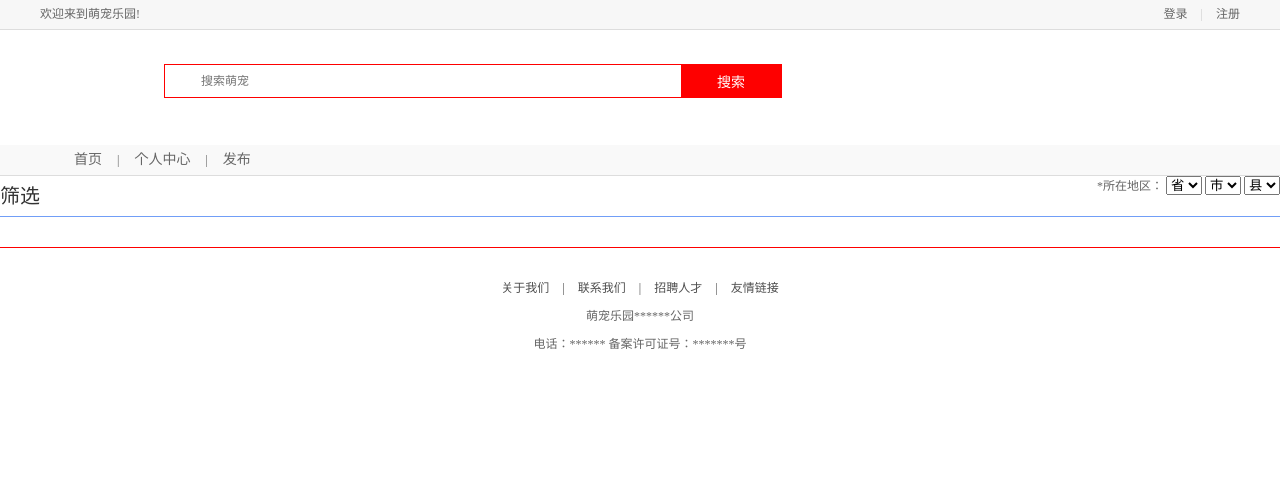
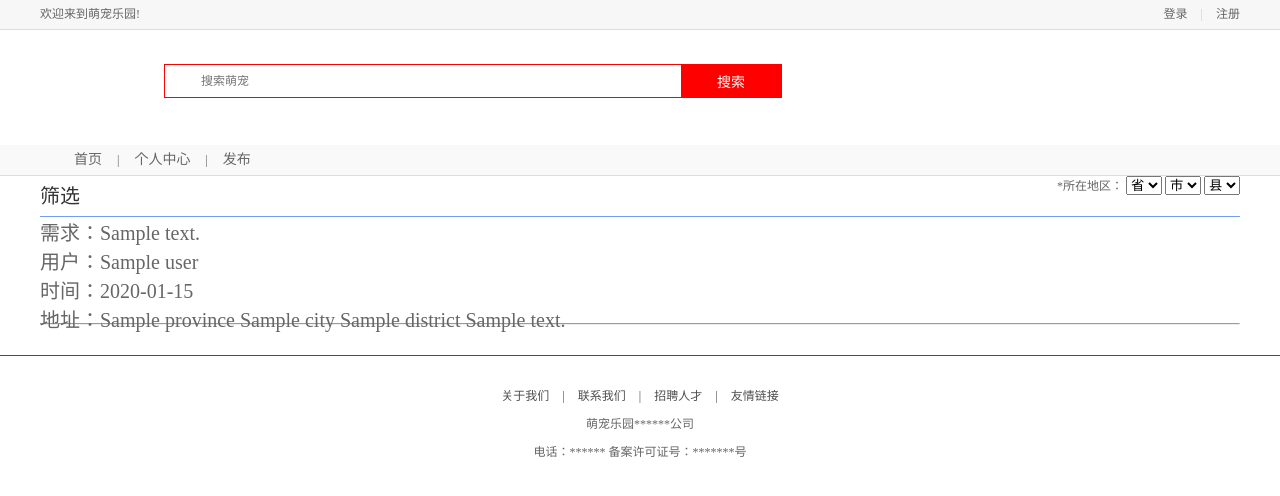
Before and after one commit to EnJoyABoy/mengchongleyuan, a Python web app: template mengchongleyuan/templates/index.html in a window 1280 px wide. Shown: the top 496 px of the page. Run offline with Jinja, Linux system fonts and the light colour scheme; the template is opened without the code that fills it: most values are stand-ins (such as "Sample title", 1, 10 or a date in 2020); grey boxes are pictures that could not be loaded.

Commit message:
首页显示数据库中读取的需求博客内容

```diff
--- a/mengchongleyuan/templates/index.html
+++ b/mengchongleyuan/templates/index.html
@@ -52,10 +52,11 @@
 					<li class="interval">|</li>
 					<li><a href="">发布</a></li>
 				</ul>
+
 			</div>
 		</div>
 
-		<div class="list_title clearfix">
+		<div class="list_title clearfix navbar">
 			<h3 class="fl" id="model01">筛选</h3>
 			<div class="fr form_group">
 				<label>*所在地区：</label>
@@ -69,6 +70,20 @@
 					<option>县</option>
 				</select>
 			</div>
+		</div>
+		<div class="navbar">
+			{% for blog in blogs %}
+			<div style="height: 100px;font-size: 20px;">
+				需求：{{ blog.contents }}
+				<br>
+				用户：{{ blog.user }}
+				<br>
+				时间：{{ blog.times }}
+				<br>
+				地址：{{ blog.province }} {{ blog.city }} {{ blog.district }} {{ blog.address }}
+			</div>
+			<hr>
+			{% endfor %}
 		</div>
 
 
```
Also changed, not shown: mengchongleyuan/apps/contents/views.py (+17 -1 lines).
